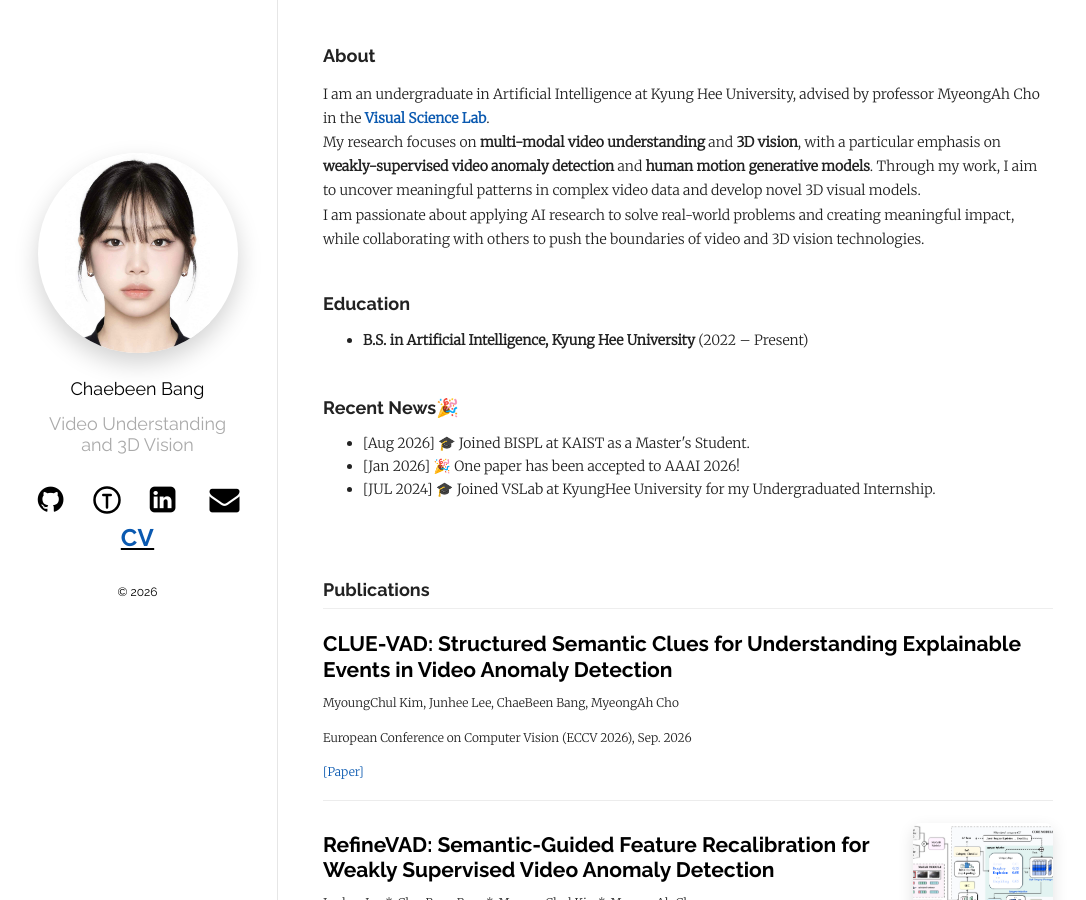
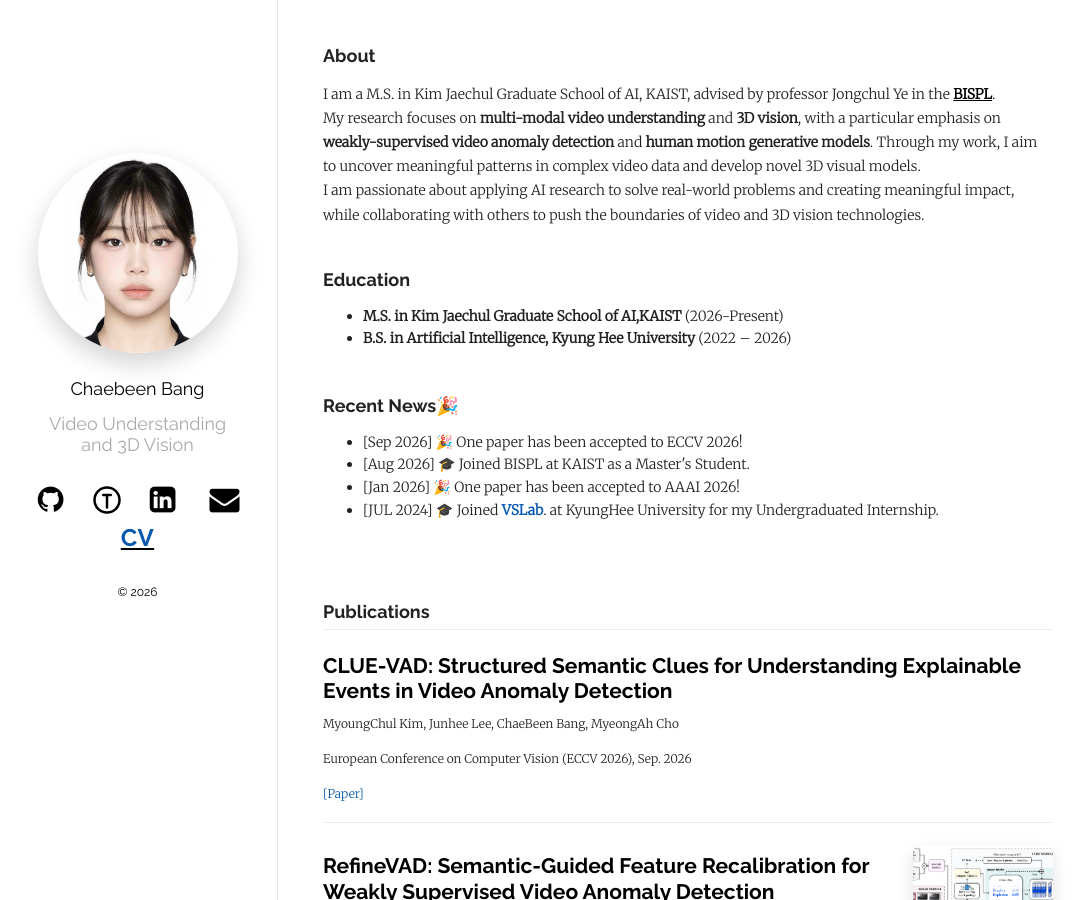
Before and after one commit to coqls1229/coqls1229.github.io, a Jekyll site: the page built from index.markdown, in a window 1280 px wide and 900 px high. Shown: the whole window, without its empty margins (92-1178 px from the left). Built offline with Jekyll 4.4.1, drawn with Linux system fonts in a browser that asks for light colours.

Commit message:
Update website content

```diff
--- a/_config.yml
+++ b/_config.yml
@@ -48,7 +48,7 @@ plainwhite:
     github: coqls1229
     tistory: https://122gu.tistory.com/
     linkedIn: in/chaebeen-bang-21947a333
-    email: coqls1229@khu.ac.kr
+    email: chaebeen@kaist.ac.kr
     cv: /assets/CV.pdf
 
 # Exclude from processing.
--- a/_data/news.yml
+++ b/_data/news.yml
@@ -1,3 +1,6 @@
+- date: "Sep 2026"
+  emoji: "🎉"
+  text: "One paper has been accepted to ECCV 2026!"
 - date: "Aug 2026"
   emoji: "🎓"
   text: "Joined BISPL at KAIST as a Master's Student."
@@ -6,4 +9,4 @@
   text: "One paper has been accepted to AAAI 2026!"
 - date: "JUL 2024"
   emoji: "🎓"
-  text: "Joined VSLab at KyungHee University for my Undergraduated Internship."
+  text: "Joined <a class='vslab-link' href='https://vslab.khu.ac.kr/' target='_blank' rel='noopener noreferrer'><strong>VSLab</strong></a>. at KyungHee University for my Undergraduated Internship."
--- a/index.markdown
+++ b/index.markdown
@@ -8,7 +8,7 @@ layout: home
 
 <div class="about-body" markdown="1">
 
-I am an undergraduate in Artificial Intelligence at Kyung Hee University, advised by professor MyeongAh Cho in the <a class="vslab-link" href="https://vslab.khu.ac.kr/" target="_blank" rel="noopener noreferrer"><strong>Visual Science Lab</strong></a>. \\
+I am a M.S. in Kim Jaechul Graduate School of AI, KAIST, advised by professor Jongchul Ye in the <a class="bispl-link" href="https://bispl-website.github.io/" target="_blank" rel="noopener noreferrer"><strong>BISPL</strong></a>. \\
 My research focuses on **multi-modal video understanding** and **3D vision**, with a particular emphasis on **weakly-supervised video anomaly detection** and **human motion generative models**. Through my work, I aim to uncover meaningful patterns in complex video data and develop novel 3D visual models. \\
 I am passionate about applying AI research to solve real-world problems and creating meaningful impact, while collaborating with others to push the boundaries of video and 3D vision technologies.
 
@@ -17,7 +17,7 @@ I am passionate about applying AI research to solve real-world problems and crea
 <div class="section-gap"></div>
 
 ## Education
-
-- **B.S. in Artificial Intelligence, Kyung Hee University** (2022 – Present)
+- **M.S. in Kim Jaechul Graduate School of AI,KAIST** (2026-Present)
+- **B.S. in Artificial Intelligence, Kyung Hee University** (2022 – 2026)
 
 </div>
```
